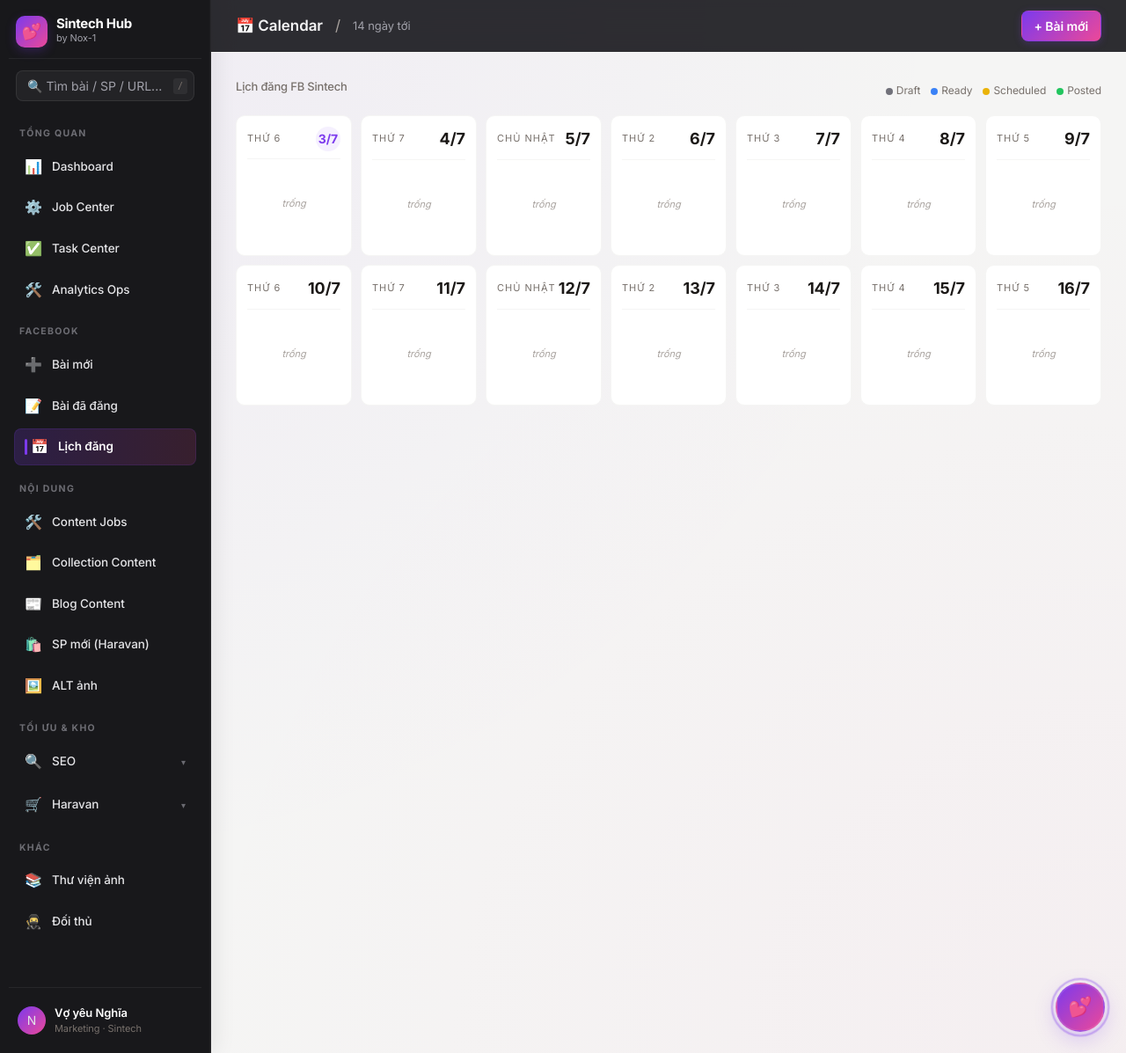
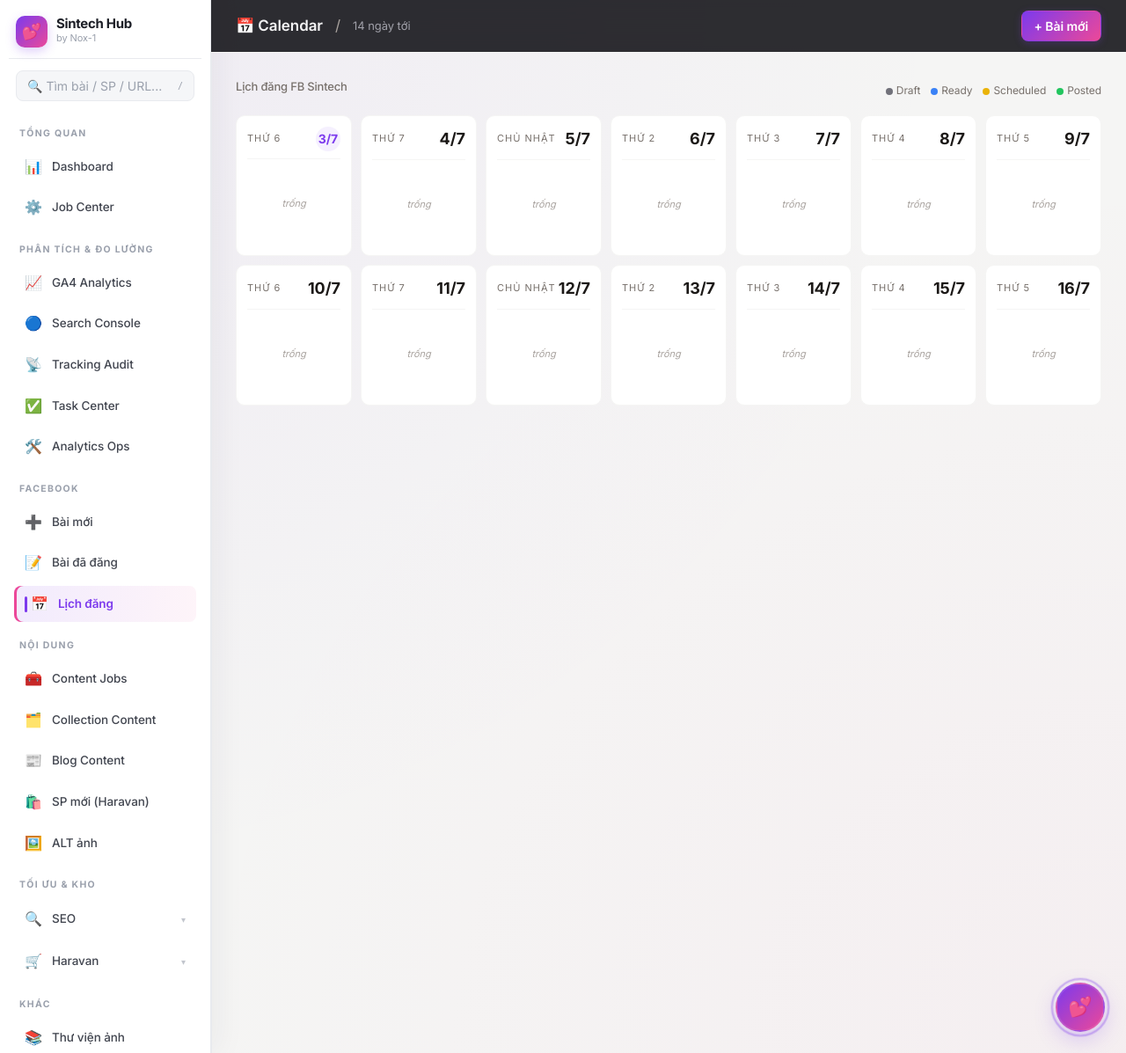
Before and after one commit to nghiango4554/nox-1, a Flask app: page /calendar in a window 1280 px wide. Shown: the whole page at 88% size. Run offline with Flask 3, Linux system fonts and the light colour scheme; data that the repository does not hold is empty; parts of the project's set-up code (start-up, migrations or seed data) failed here and were passed over; some libraries are stand-ins or nearby versions.

Commit message:
feat(sidebar): light theme and smart analytics grouping
Co-Authored-By: Claude Opus 4.8 <noreply@anthropic.com>

```diff
--- a/marketing_hub/static/style.css
+++ b/marketing_hub/static/style.css
@@ -2347,3 +2347,96 @@ select, textarea        { font-size: 14px !important; }
 .toast-close { cursor: pointer; opacity: .45; font-size: 17px; line-height: 1; flex-shrink: 0; }
 .toast-close:hover { opacity: 1; }
 @media (max-width: 560px) { #toast-wrap { left: 12px; right: 12px; max-width: none; } }
+
+/* ═══════════════════ SIDEBAR — LIGHT THEME (sáng · dễ nhìn · mượt) ═══════════════════ */
+:root {
+  --sb-bg: #ffffff;
+  --sb-bg-soft: #f5f6f8;
+  --sb-bg-hover: #eef0f4;
+  --sb-border: #e8eaee;
+  --sb-text: #41454f;
+  --sb-text-strong: #1d1f27;
+  --sb-muted: #9aa0ac;
+  --sb-accent: #7c3aed;
+  --sb-accent-2: #ec4899;
+  --sb-accent-soft: rgba(124, 58, 237, 0.10);
+}
+.sidebar {
+  background: var(--sb-bg) !important;
+  border-right: 1px solid var(--sb-border) !important;
+  box-shadow: 1px 0 0 var(--sb-border), 8px 0 32px rgba(30, 30, 60, 0.05) !important;
+  color: var(--sb-text) !important;
+  scrollbar-color: #d3d6dd transparent !important;
+}
+.sidebar::-webkit-scrollbar-thumb { background: #d8dbe2 !important; }
+.sidebar::-webkit-scrollbar-thumb:hover { background: #c2c6d0 !important; }
+
+/* Brand + user */
+.sidebar .sb-brand { border-bottom: 1px solid var(--sb-border) !important; }
+.sidebar .sb-name { color: var(--sb-text-strong) !important; }
+.sidebar .sb-tag, .sidebar .sb-user-role { color: var(--sb-muted) !important; }
+.sidebar .sb-user-name { color: var(--sb-text-strong) !important; }
+.sidebar .sb-bottom { border-top: 1px solid var(--sb-border) !important; }
+.sidebar .sb-user:hover { background: var(--sb-bg-soft) !important; }
+
+/* Section headers — rõ, có khoảng thở */
+.sidebar .sb-section {
+  color: var(--sb-muted) !important;
+  opacity: 1 !important;
+  font-weight: 700 !important;
+}
+
+/* Links */
+.sidebar .sb-link, .sidebar .sb-sublink { color: var(--sb-text) !important; }
+.sidebar .sb-link:hover, .sidebar .sb-sublink:hover {
+  background: var(--sb-bg-hover) !important;
+  color: var(--sb-text-strong) !important;
+}
+.sidebar .sb-icon { filter: none !important; }
+
+/* Active — gradient nhẹ + thanh accent, chữ tím đậm dễ thấy trên nền sáng */
+.sidebar .sb-link.active, .sidebar .sb-sublink.active {
+  background: linear-gradient(90deg, var(--sb-accent-soft) 0%, rgba(236, 72, 153, 0.06) 100%) !important;
+  color: var(--sb-accent) !important;
+  font-weight: 600 !important;
+  box-shadow: inset 3px 0 0 var(--sb-accent-2) !important;
+}
+.sidebar .sb-link.active .sb-icon { filter: none !important; }
+
+/* Group (SEO / Haravan) */
+.sidebar .sb-group-active > .sb-link {
+  background: var(--sb-bg-soft) !important;
+  color: var(--sb-text-strong) !important;
+}
+.sidebar .sb-caret { color: var(--sb-muted) !important; }
+.sidebar .sb-group-active .sb-caret { color: var(--sb-accent) !important; }
+.sidebar .sb-sublink { border-left-color: var(--sb-border) !important; }
+.sidebar .sb-sublink:hover, .sidebar .sb-sublink.active { border-left-color: var(--sb-accent) !important; }
+
+/* Search box */
+.sidebar .sb-search-input {
+  background: var(--sb-bg-soft) !important;
+  border: 1px solid var(--sb-border) !important;
+  color: var(--sb-text) !important;
+}
+.sidebar .sb-search-input::placeholder { color: var(--sb-muted) !important; }
+.sidebar .sb-search-input:focus {
+  background: #fff !important;
+  border-color: var(--sb-accent) !important;
+  box-shadow: 0 0 0 3px rgba(124, 58, 237, 0.12) !important;
+}
+.sidebar .sb-search-hint { color: var(--sb-muted) !important; border-color: var(--sb-border) !important; }
+.sidebar .sb-search-results {
+  background: #fff !important;
+  border: 1px solid var(--sb-border) !important;
+  box-shadow: 0 12px 32px rgba(30, 30, 60, 0.12) !important;
+}
+.sidebar .sb-search-item { border-bottom-color: var(--sb-border) !important; }
+.sidebar .sb-search-item:hover, .sidebar .sb-search-item.focused { background: var(--sb-bg-hover) !important; }
+.sidebar .sb-search-title { color: var(--sb-text-strong) !important; }
+.sidebar .sb-search-snippet, .sidebar .sb-search-empty, .sidebar .sb-search-loading { color: var(--sb-muted) !important; }
+
+/* Mobile drawer giữ nền sáng + đổ bóng rõ */
+@media (max-width: 880px) {
+  .sidebar { box-shadow: 8px 0 40px rgba(20, 20, 50, 0.18) !important; }
+}
--- a/marketing_hub/templates/base.html
+++ b/marketing_hub/templates/base.html
@@ -37,6 +37,18 @@
   <a href="{{ url_for('jobs_center_page') }}" class="sb-link {% if request.endpoint == 'jobs_center_page' %}active{% endif %}">
     <span class="sb-icon">⚙️</span><span>Job Center</span>
   </a>
+
+  {# ───── PHÂN TÍCH & ĐO LƯỜNG (gom analytics lại 1 chỗ) ───── #}
+  <div class="sb-section">Phân tích &amp; Đo lường</div>
+  <a href="{{ url_for('ga4_page') }}" class="sb-link {% if request.endpoint == 'ga4_page' %}active{% endif %}">
+    <span class="sb-icon">📈</span><span>GA4 Analytics</span>
+  </a>
+  <a href="{{ url_for('seo_gsc_page') }}" class="sb-link {% if request.endpoint in ('seo_gsc_page', 'seo_gsc_task_page') %}active{% endif %}">
+    <span class="sb-icon">🔵</span><span>Search Console</span>
+  </a>
+  <a href="{{ url_for('tracking_page') }}" class="sb-link {% if request.endpoint == 'tracking_page' %}active{% endif %}">
+    <span class="sb-icon">📡</span><span>Tracking Audit</span>
+  </a>
   <a href="{{ url_for('tasks_page') }}" class="sb-link {% if request.endpoint == 'tasks_page' %}active{% endif %}">
     <span class="sb-icon">✅</span><span>Task Center</span>
   </a>
@@ -59,7 +71,7 @@
   {# ───── NỘI DUNG (sản xuất) ───── #}
   <div class="sb-section">Nội dung</div>
   <a href="{{ url_for('content_jobs_list_page') }}" class="sb-link {% if request.endpoint and request.endpoint.startswith('content_jobs') %}active{% endif %}">
-    <span class="sb-icon">🛠️</span><span>Content Jobs</span>
+    <span class="sb-icon">🧰</span><span>Content Jobs</span>
   </a>
   <a href="{{ url_for('collection_content_page') }}" class="sb-link {% if request.endpoint and request.endpoint.startswith('collection_content') %}active{% endif %}">
     <span class="sb-icon">🗂️</span><span>Collection Content</span>
@@ -74,9 +86,9 @@
     <span class="sb-icon">🖼️</span><span>ALT ảnh</span>
   </a>
 
-  {# ───── SEO (gập) ───── #}
+  {# ───── SEO (gập) — chỉ audit tools, analytics đã lên nhóm Phân tích ───── #}
   <div class="sb-section">Tối ưu &amp; Kho</div>
-  {% set seo_active = request.endpoint and request.endpoint.startswith('seo') %}
+  {% set seo_active = request.endpoint and request.endpoint.startswith('seo') and request.endpoint not in ('seo_gsc_page', 'seo_gsc_task_page') %}
   <div class="sb-group {% if seo_active %}sb-group-active{% endif %}" data-group="seo">
     <a href="{{ url_for('seo_dashboard') }}" class="sb-link {% if request.endpoint == 'seo_dashboard' %}active{% endif %}">
       <span class="sb-icon">🔍</span><span>SEO</span>
@@ -91,9 +103,6 @@
       <a href="{{ url_for('seo_broken_links_page') }}" class="sb-sublink {% if request.endpoint == 'seo_broken_links_page' %}active{% endif %}">🔗 Link gãy</a>
       <a href="{{ url_for('seo_indexability_page') }}" class="sb-sublink {% if request.endpoint == 'seo_indexability_page' %}active{% endif %}">🚫 Indexability</a>
       <a href="{{ url_for('seo_inlinks_page') }}" class="sb-sublink {% if request.endpoint == 'seo_inlinks_page' %}active{% endif %}">🕸️ Internal links</a>
-      <a href="{{ url_for('seo_gsc_page') }}" class="sb-sublink {% if request.endpoint in ('seo_gsc_page', 'seo_gsc_task_page') %}active{% endif %}">🔵 Search Console</a>
-      <a href="{{ url_for('ga4_page') }}" class="sb-sublink {% if request.endpoint == 'ga4_page' %}active{% endif %}">📊 GA4 Analytics</a>
-      <a href="{{ url_for('tracking_page') }}" class="sb-sublink {% if request.endpoint == 'tracking_page' %}active{% endif %}">📡 Tracking Audit</a>
       <a href="{{ url_for('seo_history_page') }}" class="sb-sublink {% if request.endpoint == 'seo_history_page' %}active{% endif %}">📈 Lịch sử</a>
     </div>
   </div>
```
